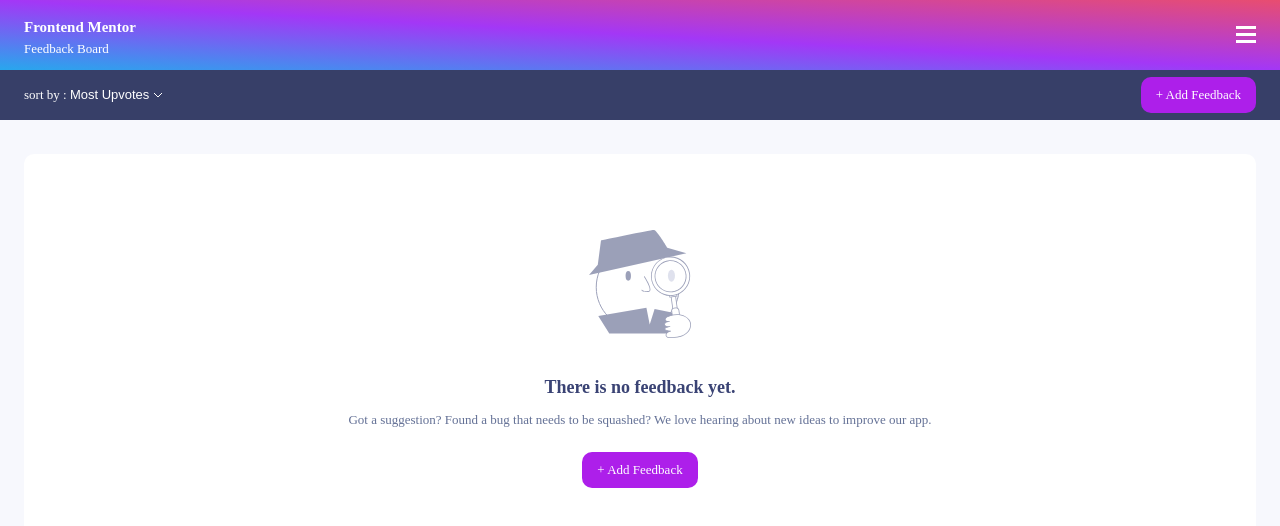
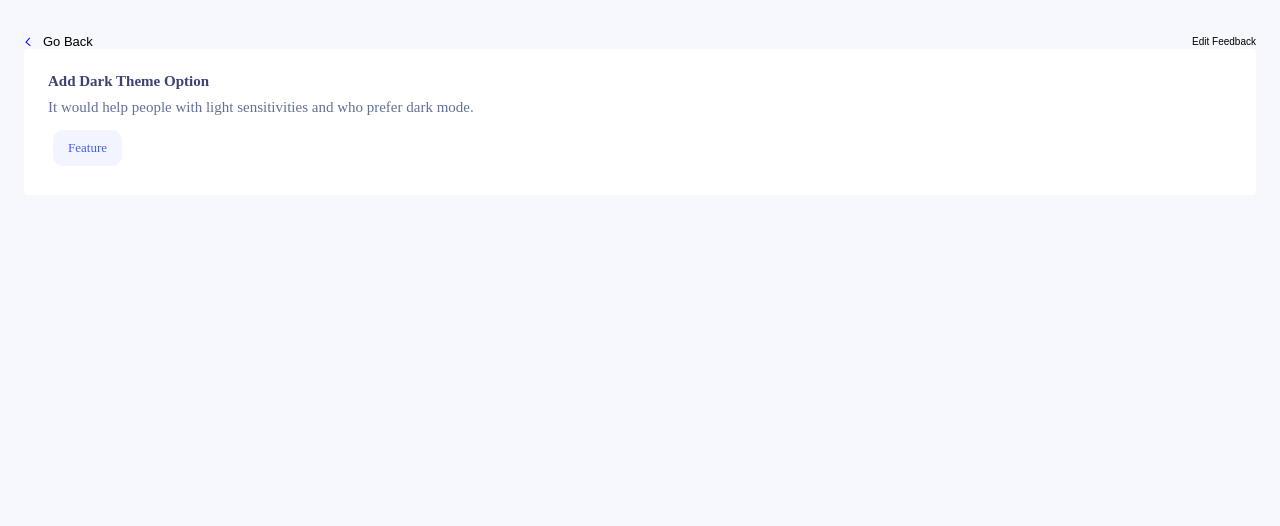
Before and after one commit to Davetech101/product-feedback-app, a Next.js app: page / in a window 1280 px wide. Shown: the top 526 px of the page. Built offline with nearby package versions, Linux system fonts and the light colour scheme.

Commit message:
feedback detail

```diff
--- /dev/null
+++ b/components/FeedbackDetail.jsx
@@ -0,0 +1,24 @@
+import StyledFeedFeedbackDetail from "../styles/styledComponents/StyledFeedFeedbackDetail"
+import BackBtn from "./reuseable/BackBtn"
+import Suggestion from "./reuseable/Suggestion"
+
+const FeedbackDetail = () => {
+    return (
+        <StyledFeedFeedbackDetail>
+            <div className="top">
+                <BackBtn stroke="blue" />
+
+                <button>Edit Feedback</button>
+            </div>
+
+            <Suggestion
+                title="Add dark theme option"
+                detail="It would help people with light sensitivities and who prefer dark mode."
+                category="Feature"
+                border="none"
+            />
+        </StyledFeedFeedbackDetail>
+    )
+}
+
+export default FeedbackDetail
--- a/components/Roadmap.jsx
+++ b/components/Roadmap.jsx
@@ -1,5 +1,5 @@
 import { useState } from "react"
-import Suggestion from "./Suggestion"
+import Suggestion from "./reuseable/Suggestion"
 import StyledRoadmap from "../styles/styledComponents/StyledRoadmap"
 import BackBtn from "./reuseable/BackBtn"
 import AddFeedbackBtn from "./reuseable/AddFeedbackBtn"
--- a/components/Suggestions.jsx
+++ b/components/Suggestions.jsx
@@ -1,6 +1,6 @@
 import { useSelector } from "react-redux"
 import { store } from "../redux/store";
-import Suggestion from "./Suggestion";
+import Suggestion from "./reuseable/Suggestion";
 
 const Suggestions = () => {
 
--- a/components/Suggestion.jsx
+++ b/components/reuseable/Suggestion.jsx
@@ -1,4 +1,4 @@
-import StyledSuggestions from "../styles/styledComponents/StyledSuggestion"
+import StyledSuggestions from "../../styles/styledComponents/StyledSuggestion"
 
 const Suggestion = ({ title, category, detail, group, color, border }) => {
   return (
--- a/pages/index.js
+++ b/pages/index.js
@@ -2,6 +2,7 @@ import Header from "../components/Header.jsx"
 import NoFeedback from "../components/NoFeedback.jsx"
 import Suggestions from "../components/Suggestions.jsx"
 import { useSelector } from "react-redux"
+import FeedbackDetail from "../components/FeedbackDetail.jsx"
 
 export default function Home() {
   const feedback = useSelector((store) => store.feedback)
@@ -9,8 +10,9 @@ export default function Home() {
 
   return (
     <div>
-      <Header />
-       {feedbacks.length > 0 ? <Suggestions /> : <NoFeedback />}
+      {/* <Header />
+      {feedbacks.length > 0 ? <Suggestions /> : <NoFeedback />} */}
+      <FeedbackDetail/>
     </div>
   )
 }
--- /dev/null
+++ b/styles/styledComponents/StyledFeedFeedbackDetail.jsx
@@ -0,0 +1,11 @@
+import styled from 'styled-components'
+
+const StyledFeedFeedbackDetail = styled.section`
+   .top{
+     display:flex;
+     justify-content:space-between;
+     align-items:center;
+   }
+`
+
+export default StyledFeedFeedbackDetail
--- a/styles/styledComponents/StyledSuggestion.jsx
+++ b/styles/styledComponents/StyledSuggestion.jsx
@@ -6,7 +6,7 @@ const StyledSuggestions = styled.div`
     padding:2.4rem;
     margin-bottom:1.6rem;
     border-radius:4px;
-    border-top:${props => props.border} solid ${props => props.color};
+    border-top:${props => props.border   } solid ${props => props.color};
 
     h3{
         font-size:1.5rem;
```
